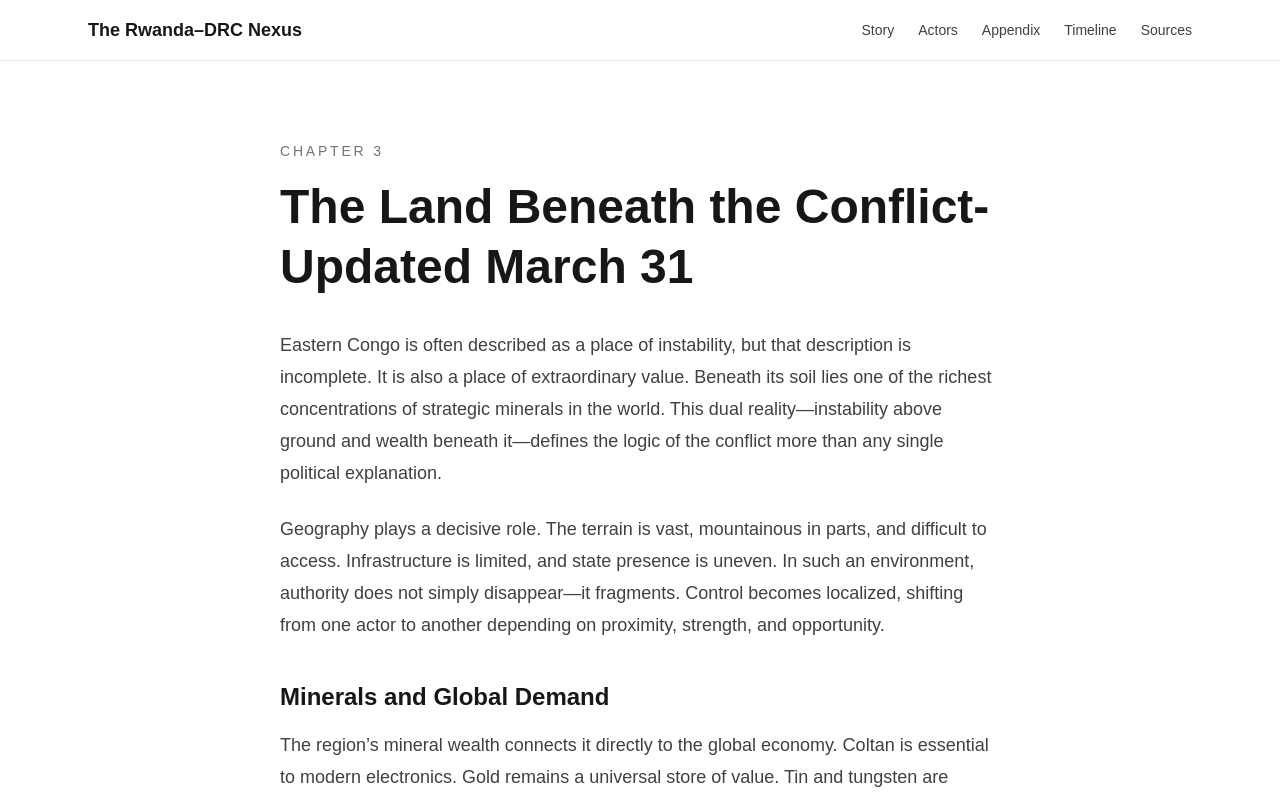
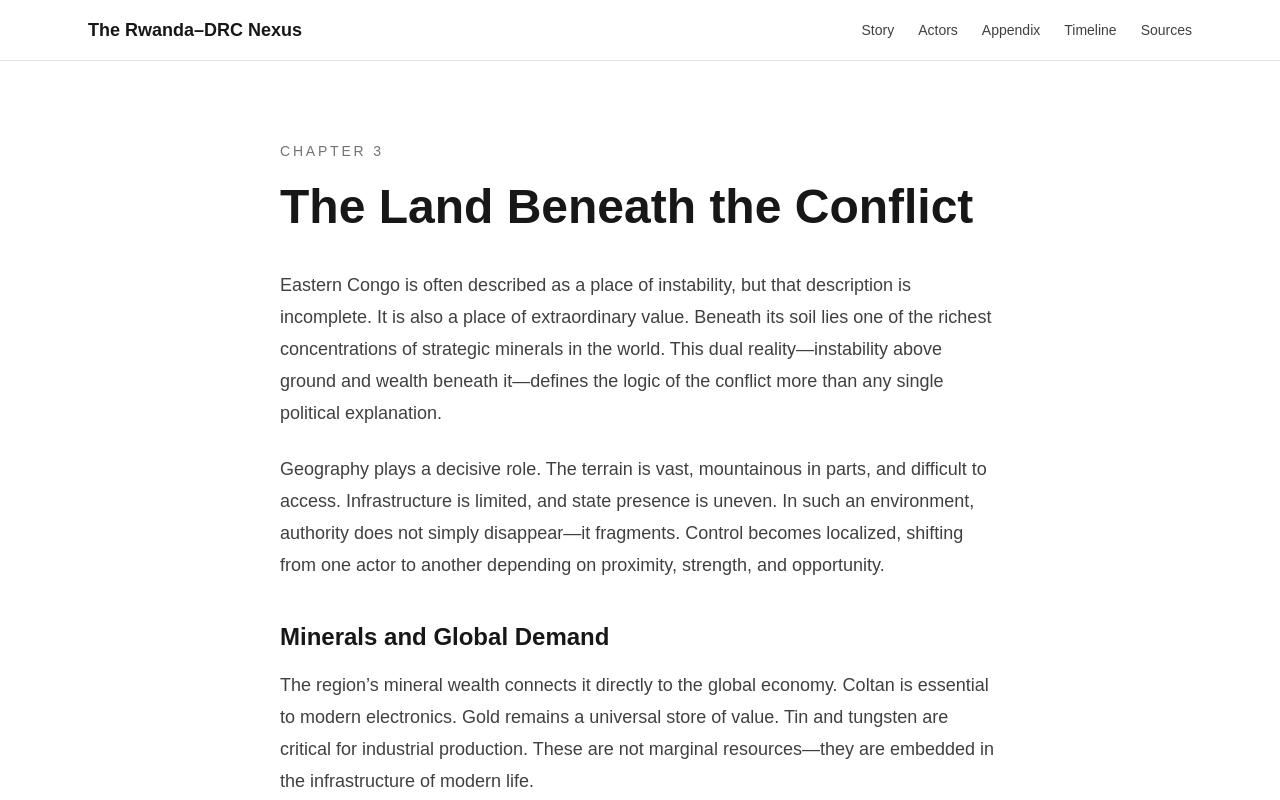
Before and after one commit to kalex01/rwanda-drc-site, a Next.js app: page /story/chapter-3 in a window 1280 px wide. Shown: the top 800 px of the page. Built offline with nearby package versions, Linux system fonts and the light colour scheme.

Commit message:
minor update chapter 3

```diff
--- a/app/story/chapter-3/page.tsx
+++ b/app/story/chapter-3/page.tsx
@@ -9,7 +9,7 @@ export default function ChapterThreePage() {
         </p>
 
         <h1 className="mt-4 text-4xl font-semibold leading-tight md:text-5xl">
-          The Land Beneath the Conflict-Updated March 31
+          The Land Beneath the Conflict
         </h1>
 
         {/* INTRO */}
```
